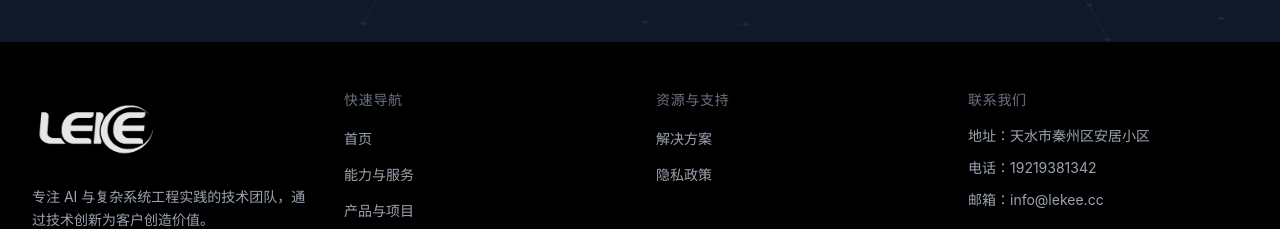
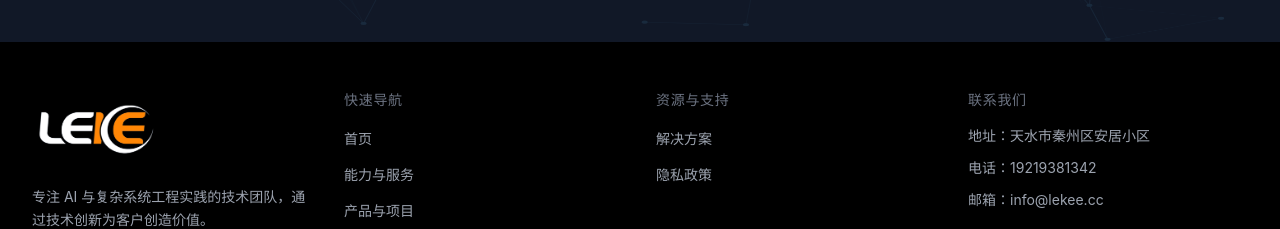
Before and after one commit to lekeopen/lekee-official-site, a React (Vite) app: page / in a window 1280 px wide. Shown: the part 2872-3101 px from the top of the page. Built offline with nearby package versions, Linux system fonts and the light colour scheme.

Commit message:
fix: restore footer logo to original color

```diff
--- a/src/components/layout/Footer.tsx
+++ b/src/components/layout/Footer.tsx
@@ -13,7 +13,7 @@
           {/* Col 1: Brand Info */}
           <div className="space-y-4">
             <Link to="/" className="block">
-              <img src="/logo_footer.png" alt="乐可开源" className="h-20 w-auto object-contain brightness-0 invert opacity-90 hover:opacity-100 transition-opacity" />
+              <img src="/logo_footer.png" alt="乐可开源" className="h-20 w-auto object-contain" />
             </Link>
             <p className="text-gray-400 text-sm leading-relaxed">
               专注 AI 与复杂系统工程实践的技术团队，通过技术创新为客户创造价值。
```
